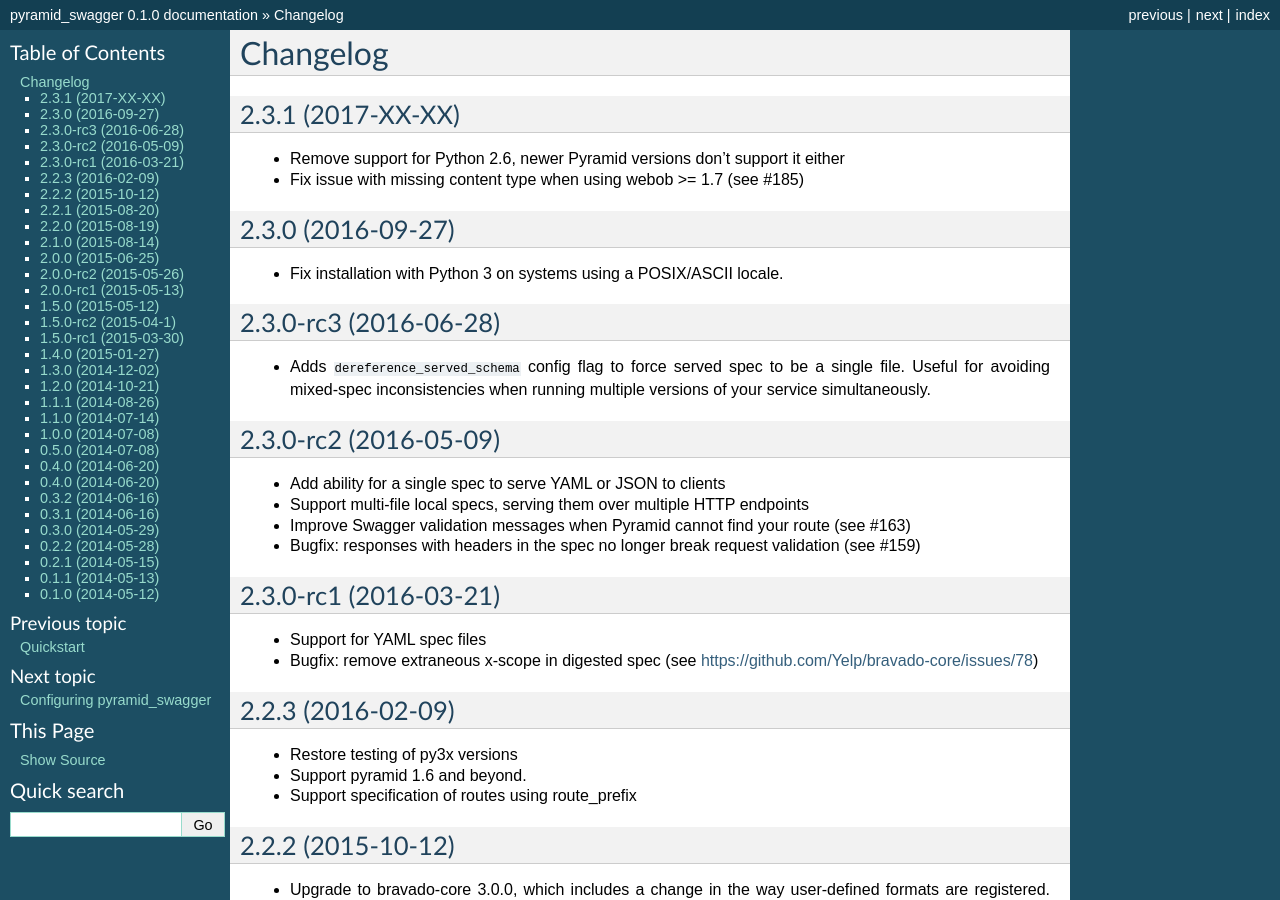
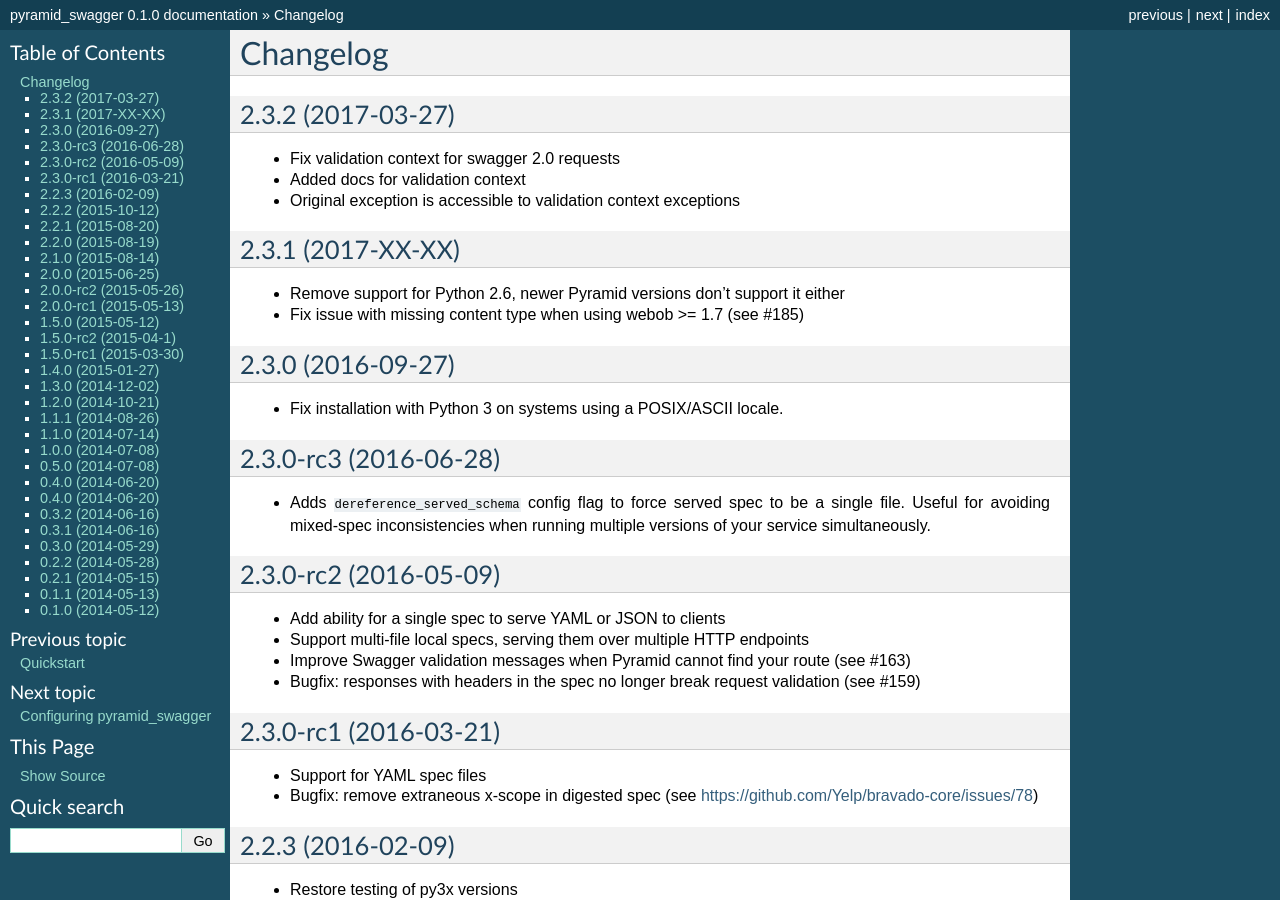
Before and after one commit to Yelp/pyramid_swagger, a Sphinx documentation site: the page built from docs/changelog.rst, in a window 1280 px wide and 900 px high. Built offline with Sphinx 7.4.7, drawn with Linux system fonts in a browser that asks for light colours.

Commit message:
added changelog info

```diff
--- a/docs/changelog.rst
+++ b/docs/changelog.rst
@@ -1,5 +1,11 @@
 Changelog
 =========
+2.3.2 (2017-03-27)
+++++++++++++++++++
+* Fix validation context for swagger 2.0 requests
+* Added docs for validation context
+* Original exception is accessible to validation context exceptions
+
 2.3.1 (2017-XX-XX)
 ++++++++++++++++++
 * Remove support for Python 2.6, newer Pyramid versions don't support it either
```
